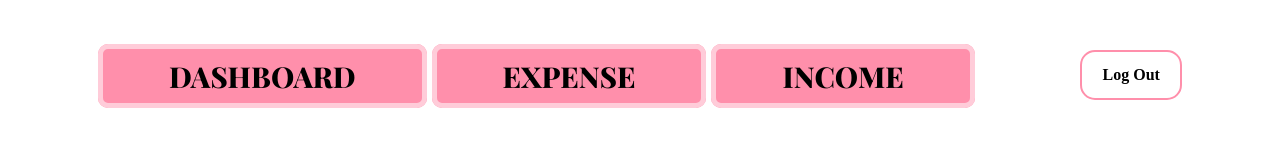
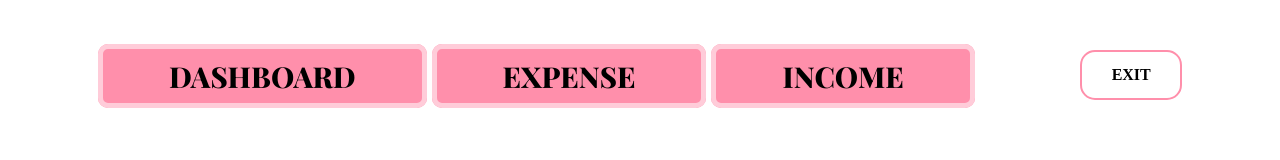
Before and after one commit to rimshaejaz/pennypal, a React (Create React App) app in the folder frontend/: page /IncomeLog in a window 1280 px wide. Shown: the top 160 px of the page. Built offline with nearby package versions, Linux system fonts and the light colour scheme; no server answers; a web font is replaced by a local one.

Commit message:
Update LogOut.js

```diff
--- a/frontend/src/components/LogOut.js
+++ b/frontend/src/components/LogOut.js
@@ -1,12 +1,17 @@
 import React from "react";
-import { useAuth0 } from "@auth0/auth0-react";
+//import { useAuth0 } from "@auth0/auth0-react";
+import { useNavigate } from 'react-router-dom';
 
 const LogoutButton = () => {
-  const { logout } = useAuth0();
+  //const { logout } = useAuth0();
+  const navigate = useNavigate();
+    const handleClick = () => {
+      navigate('/Welcome');
+    };
 
   return (
-    <button className='logoutButton' onClick={() => logout({ logoutParams: { returnTo: window.location.origin} })}>
-      Log Out
+    <button className='logoutButton' onClick={handleClick}>
+      EXIT
     </button>
   );
 };
```
